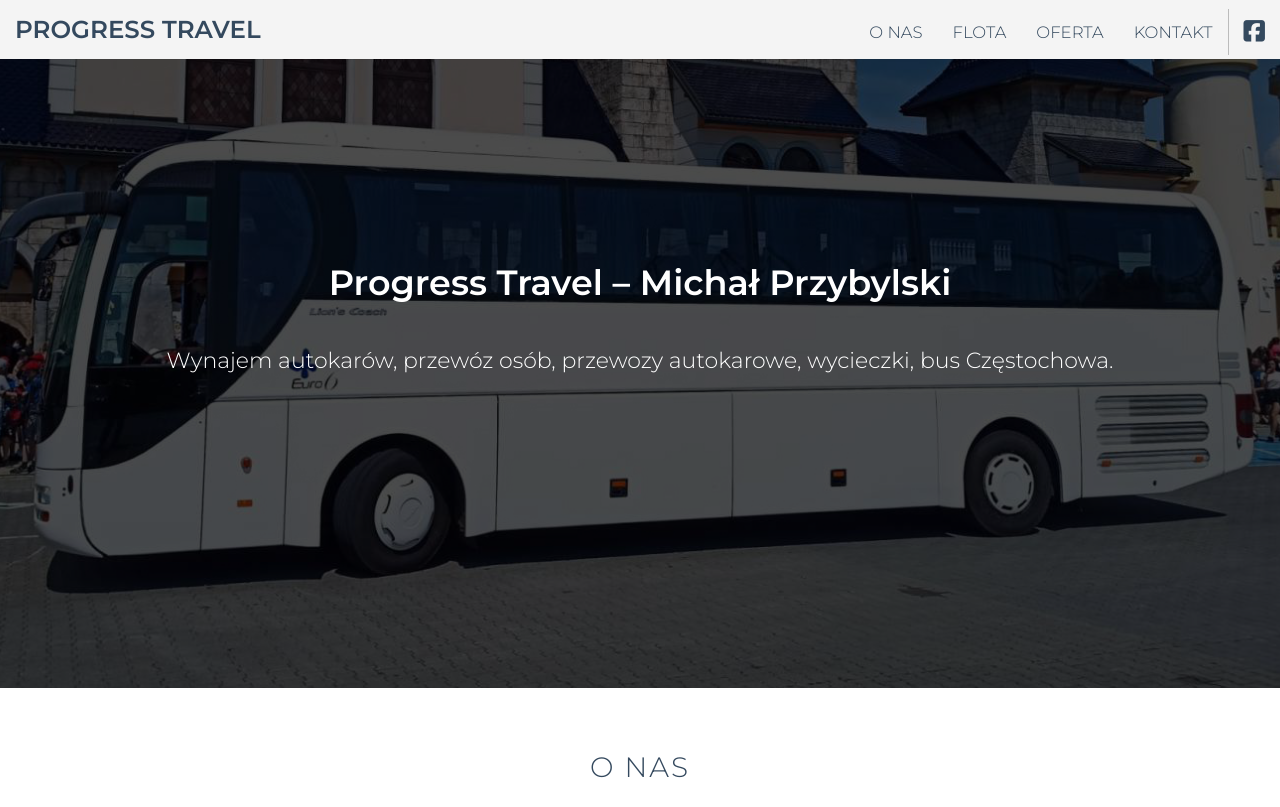
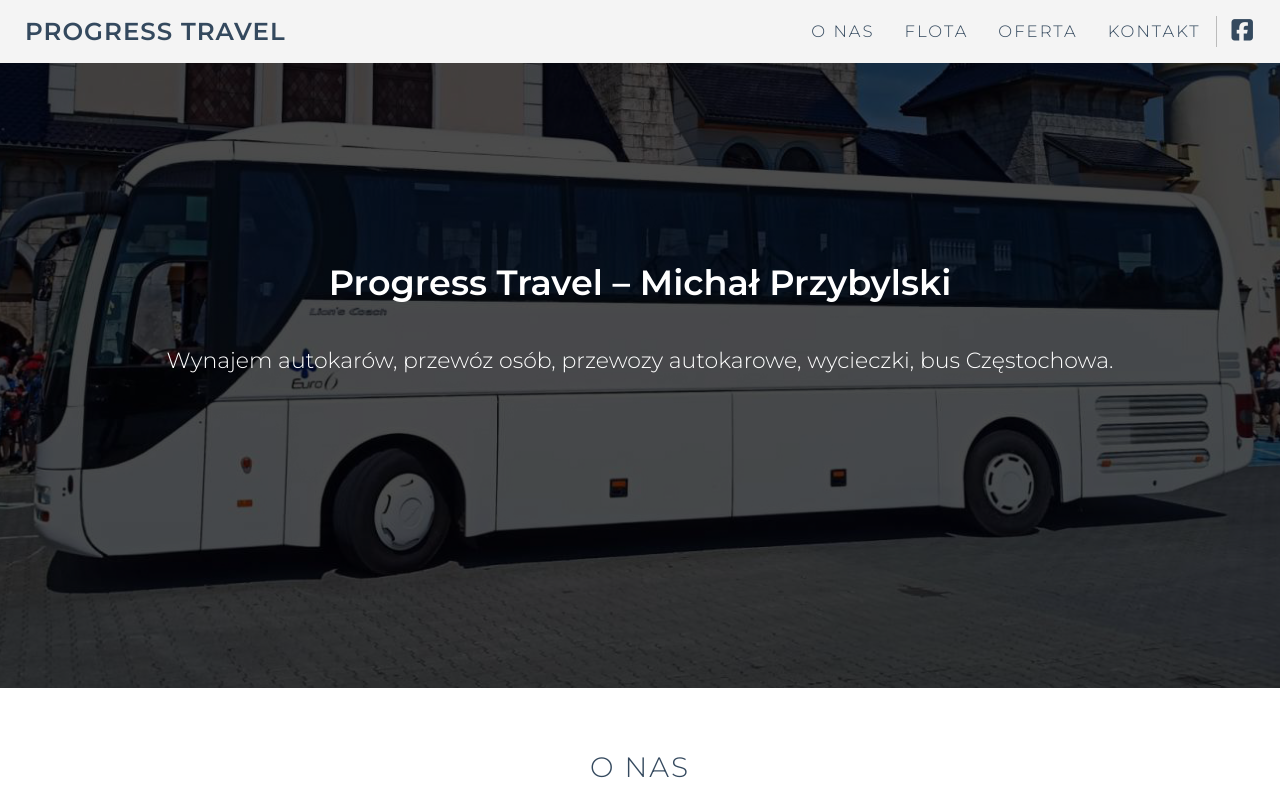
Before and after one commit to kacpersapis/Progress-Travel, a plain HTML site: page index.html in a window 1280 px wide. Shown: the top 807 px of the page. Drawn offline with nearby package versions, Linux system fonts and the light colour scheme.

Commit message:
change nav

```diff
--- a/sass/_mixins.scss
+++ b/sass/_mixins.scss
@@ -8,5 +8,5 @@
 	display: block;
   margin-left: auto;
   margin-right: auto;
-	background-color: $white-smoke;
+	// background-color: $white-smoke;
 }
--- a/sass/main.scss
+++ b/sass/main.scss
@@ -37,16 +37,69 @@ a {
 	margin: 0;
 	font-size: 2.45em;
 }
+.nav-link {
+	position: relative;
+	// padding: 5px 10px;
+	// font-size: 1rem;
+	// color: rgb(225, 57, 57);
+	// text-decoration: none;
+}
 
-.main-nav {
-	margin-top: 5px;
+.nav-link,
+.nav-link::after,
+.nav-link::before {
+	transition: 0.5s;
 }
+.nav-link::before,
+.nav-link::after {
+	content: '';
+	position: absolute;
+	width: 0;
+	height: 0;
+}
+
+.nav-link::before {
+	top: 2px;
+	left: 4px;
+}
+
+.nav-link::after {
+	bottom: 2px;
+	right: 4px;
+}
+
+.nav-link:hover::before,
+.nav-link:hover::after {
+	content: '';
+	position: absolute;
+	width: 100%;
+	height: 100%;
+}
+
+.nav-link:hover::before {
+	border-top: 1px solid $shadow-blue;
+	border-left: 1px solid $shadow-blue;
+}
+
+.nav-link:hover::after {
+	border-bottom: 1px solid $shadow-blue;
+	border-right: 1px solid $shadow-blue;
+}
+
+// .main-nav {
+// 	margin-top: 5px;
+// }
 .logo a,
 .main-nav a {
-	padding: 10px 15px;
+	padding: 2px 15px;
 	text-transform: uppercase;
 	text-align: center;
 	display: block;
+	letter-spacing: 1px;
+}
+
+.main-nav a {
+	letter-spacing: 2px;
 }
 
 .main-nav .fa-brands {
@@ -90,6 +143,7 @@ a {
 	transition: all 0.3s ease-in-out;
 	background-color: $dark-blue;
 }
+
 // Hero
 
 .hero {
@@ -378,6 +432,7 @@ a {
 	.hamburger.active .bar:nth-child(3) {
 		transform: translateY(-8px) rotate(-45deg);
 	}
+
 	.main-nav {
 		position: fixed;
 		left: -100px;
@@ -650,6 +705,7 @@ a {
 	.nav {
 		justify-content: space-between;
 		align-items: center;
+		padding: 10px;
 		.nav {
 			width: 80%;
 			margin: 0 auto;
```
Also changed, not shown: css/main.css, 1 other file.
